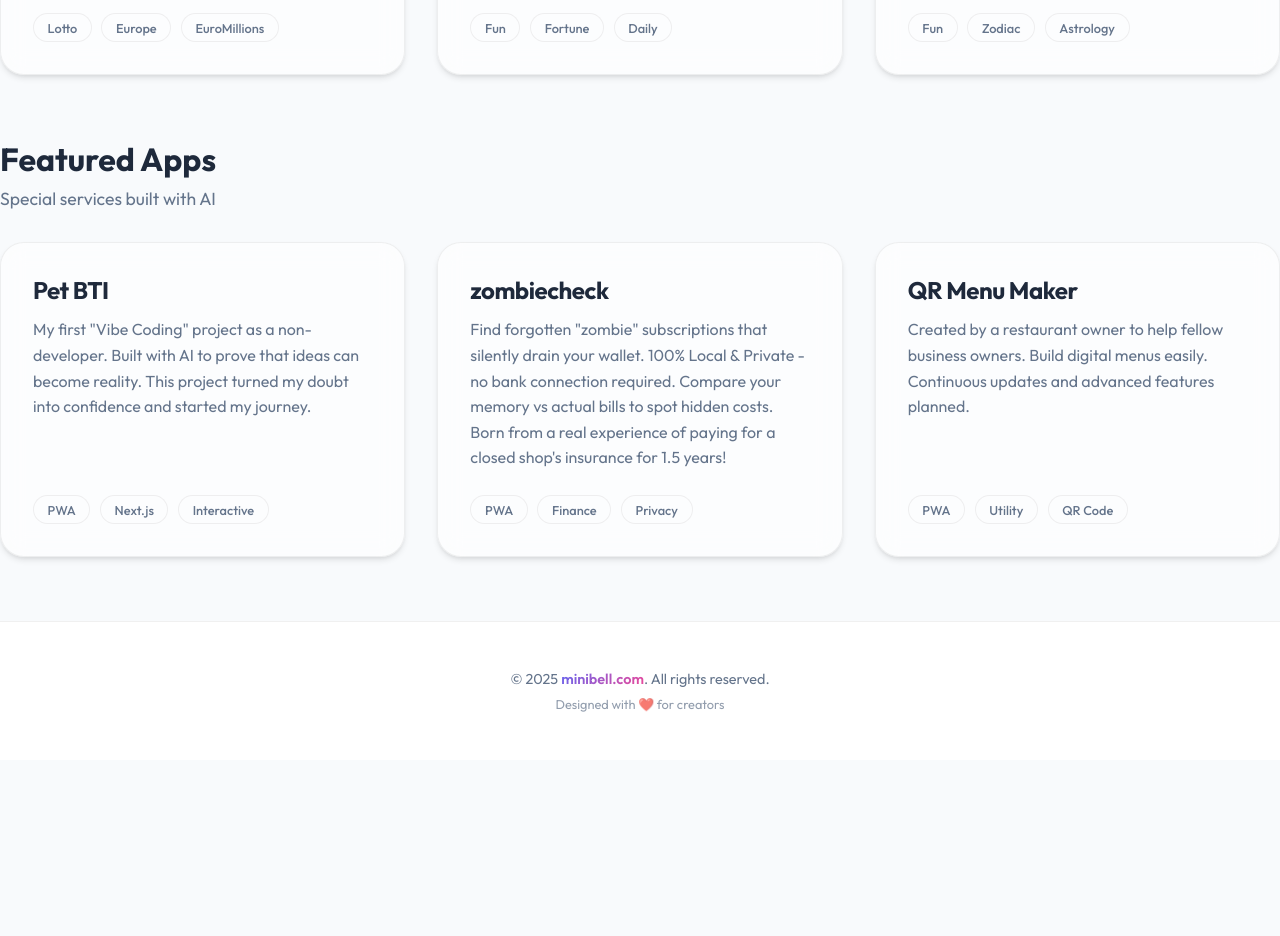
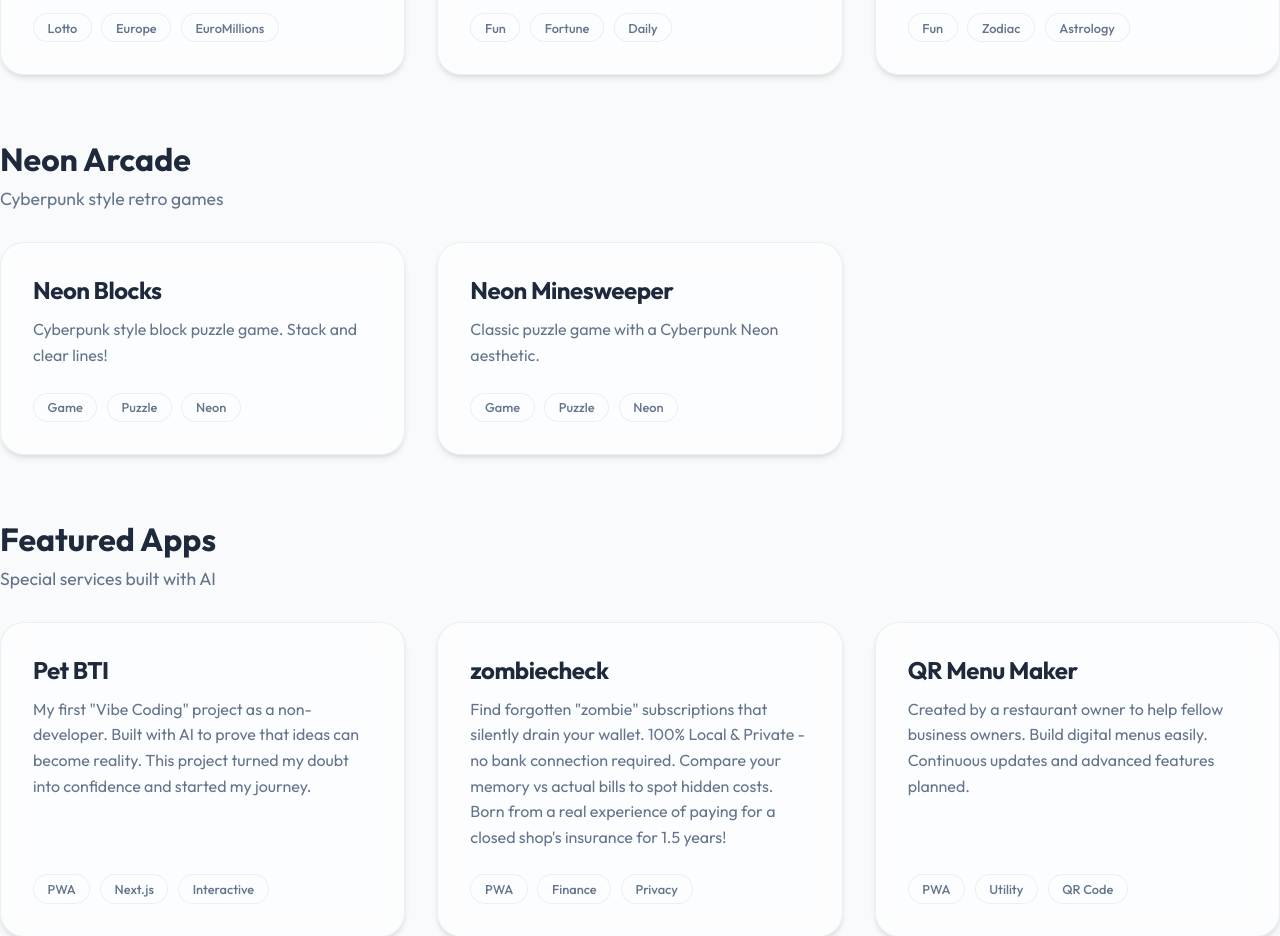
Before and after one commit to minibell7/minibell-site, a Next.js app: page / in a window 1280 px wide. Shown: the part 2220-3156 px from the top of the page. Before the commit the page ends 2980 px from the top, so only its background shows below. Built offline with nearby package versions, Linux system fonts and the light colour scheme.

Commit message:
feat: add Neon Arcade section for games

```diff
--- a/src/app/page.tsx
+++ b/src/app/page.tsx
@@ -149,6 +149,24 @@
         </div>
       </section>
 
+      {/* Games Section */}
+      <section className={styles.section} style={{ animationDelay: '0.7s' }}>
+        <div className={styles.sectionHeader}>
+          <h2 className={styles.sectionTitle}>Neon Arcade</h2>
+          <p className={styles.sectionDesc}>Cyberpunk style retro games</p>
+        </div>
+        <div className={`${styles.grid} ${styles.utilityGrid}`}>
+          {allProjects.filter(p => p.category === 'game').map((project) => (
+            <ProjectCard key={project.id} project={project} />
+          ))}
+        </div>
+        <div className={`${styles.compactList} ${styles.utilityList}`}>
+          {allProjects.filter(p => p.category === 'game').map((project) => (
+            <CompactItem key={project.id} project={project} />
+          ))}
+        </div>
+      </section>
+
       {/* Featured Apps Section (Restored) */}
       <section className={styles.section} style={{ animationDelay: '0.8s' }}>
         <div className={styles.sectionHeader}>
--- a/src/lib/projects.ts
+++ b/src/lib/projects.ts
@@ -5,7 +5,7 @@
     url: string;
     tags: string[];
     featured: boolean;
-    category: 'app' | 'utility' | 'content';
+    category: 'app' | 'utility' | 'content' | 'game';
 }
 
 export const projects: Project[] = [
@@ -160,7 +160,7 @@
         url: '/neon-blocks',
         tags: ['Game', 'Puzzle', 'Neon'],
         featured: true,
-        category: 'utility'
+        category: 'game'
     },
     {
         id: 'neon-minesweeper',
@@ -169,7 +169,7 @@
         url: '/neon-minesweeper',
         tags: ['Game', 'Puzzle', 'Neon'],
         featured: true,
-        category: 'utility'
+        category: 'game'
     },
     {
         id: 'zodiac-calculator',
```
